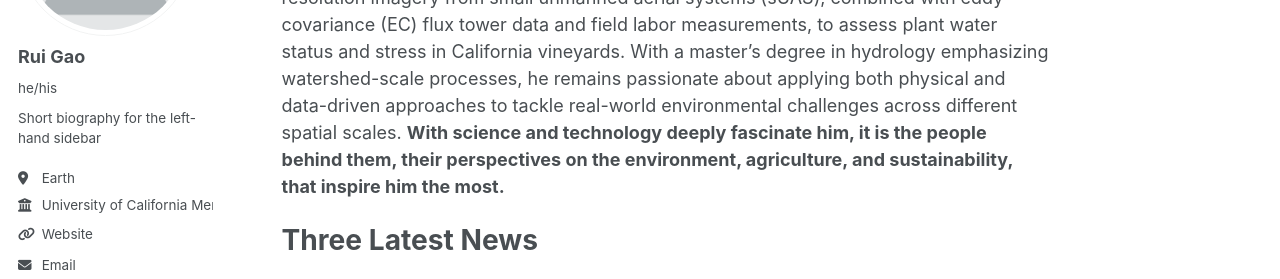
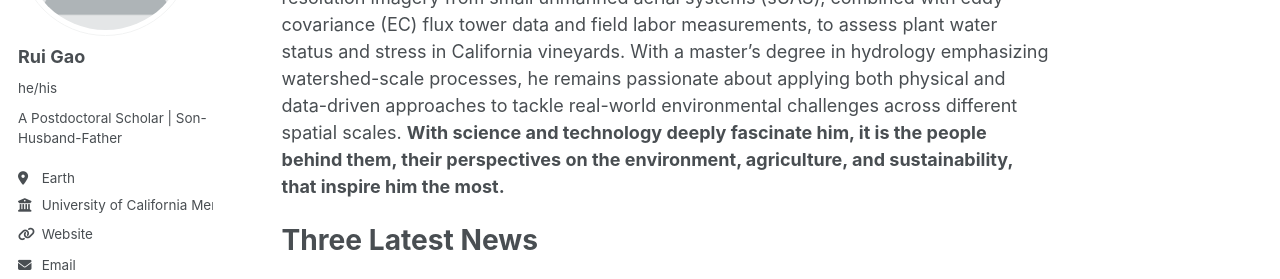
Before and after one commit to RuiGao9/RuiGao9.github.io, a Jekyll site: the page built from _pages/about.md, in a window 1280 px wide. Shown: the part 238-517 px from the top of the page. Built offline with Jekyll 4.4.1, drawn with Linux system fonts in a browser that asks for light colours; some web fonts are replaced.

Commit message:
Update _config.yml

```diff
--- a/_config.yml
+++ b/_config.yml
@@ -25,7 +25,7 @@ author:
   avatar           : "profile.png"
   name             : "Rui Gao"
   pronouns         : "he/his"
-  bio              : "Short biography for the left-hand sidebar"
+  bio              : "A Postdoctoral Scholar | Son-Husband-Father"
   location         : "Earth"
   employer         : "University of California Merced"
   uri              : "https://ruigao9.github.io/"
```
